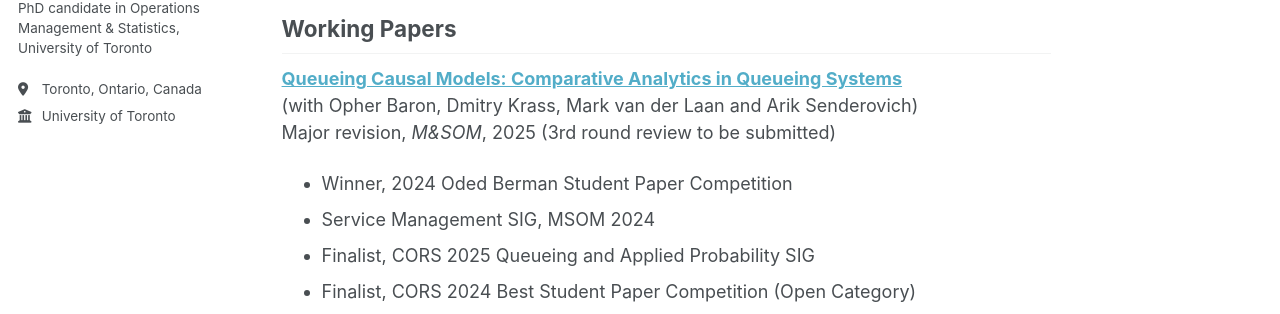
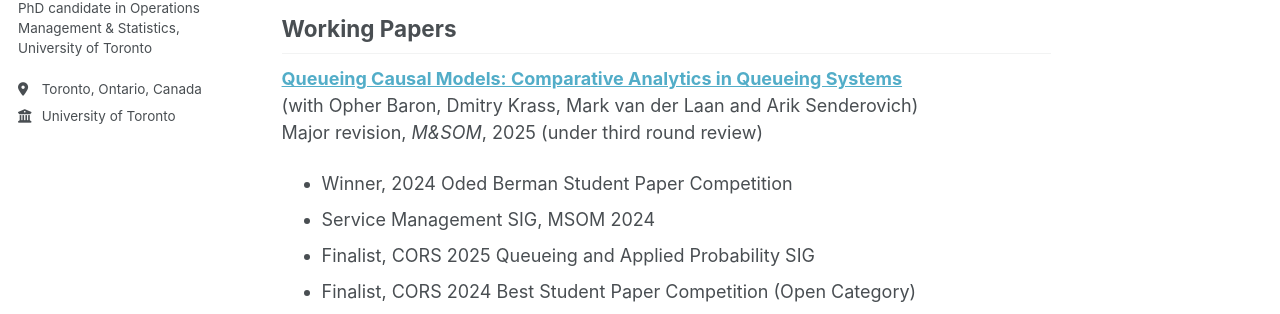
Before and after one commit to zhenghangxu-baymax/zhenghangxu-baymax.github.io, a Jekyll site: the page built from _pages/papers.md, in a window 1280 px wide and 900 px high. Shown: the part 348-662 px from the top of the window. Built offline with Jekyll 4.4.1, drawn with Linux system fonts in a browser that asks for light colours.

Commit message:
Update papers.md

```diff
--- a/_pages/papers.md
+++ b/_pages/papers.md
@@ -11,7 +11,7 @@ My research lies at the intersection of **operations management**, **causal infe
 
 **[Queueing Causal Models: Comparative Analytics in Queueing Systems](https://papers.ssrn.com/sol3/papers.cfm?abstract_id=5104446)**
 (with Opher Baron, Dmitry Krass, Mark van der Laan and Arik Senderovich)
-Major revision, *M&SOM*, 2025 (3rd round review to be submitted)
+Major revision, *M&SOM*, 2025 (under third round review)
 - Winner, 2024 Oded Berman Student Paper Competition
 - Service Management SIG, MSOM 2024
 - Finalist, CORS 2025 Queueing and Applied Probability SIG
```
